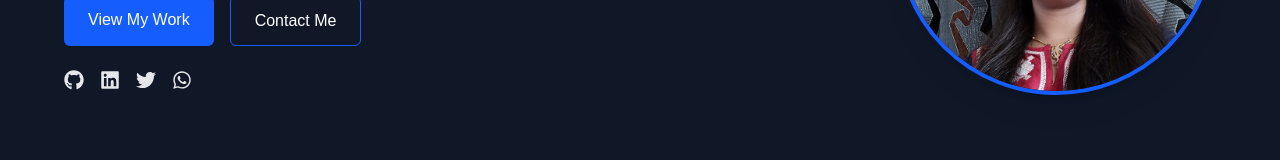
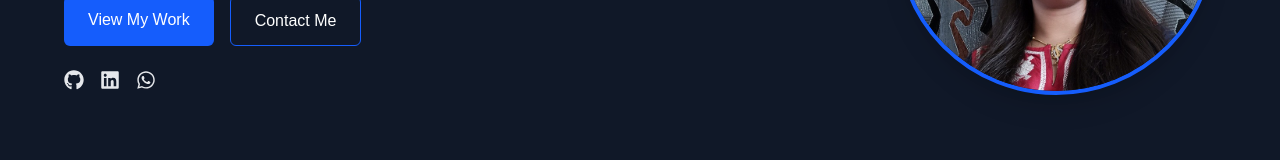
Before and after one commit to kajalkotak/kajal-Latest-portfolio-2025, a Next.js app: page / in a window 1280 px wide. Shown: the part 465-625 px from the top of the page. Built offline with nearby package versions, Linux system fonts and the light colour scheme.

Commit message:
Update social media links in Hero component
Updated LinkedIn link and removed Twitter link.

```diff
--- a/app/components/Hero.jsx
+++ b/app/components/Hero.jsx
@@ -76,21 +76,14 @@ export default function Hero() {
             <FaGithub />
           </a>
           <a
-            href="https://linkedin.com/"
+            href="https://www.linkedin.com/in/kajal-thobhani-kotak-039430133/"
             target="_blank"
             className="hover:text-white transition transform hover:-translate-y-1"
             rel="noopener noreferrer"
           >
             <FaLinkedin />
           </a>
-          <a
-            href="https://twitter.com/"
-            target="_blank"
-            className="hover:text-white transition transform hover:-translate-y-1"
-            rel="noopener noreferrer"
-          >
-            <FaTwitter />
-          </a>
+
           <a
             href="https://wa.me/919099811174"
             target="_blank"
```
